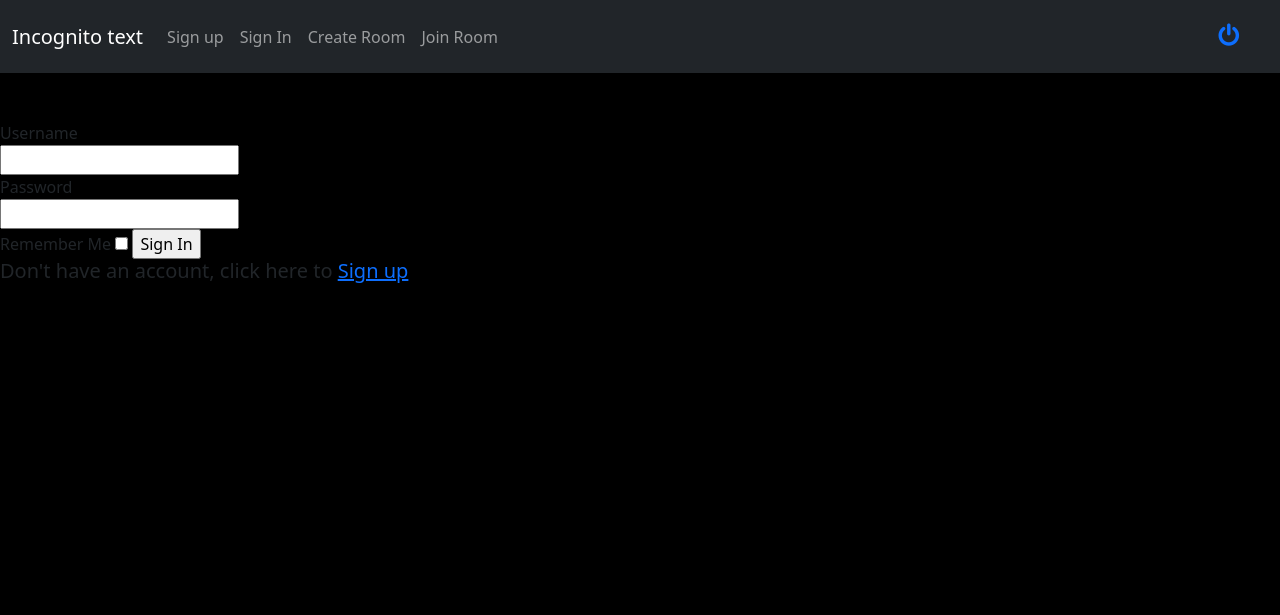
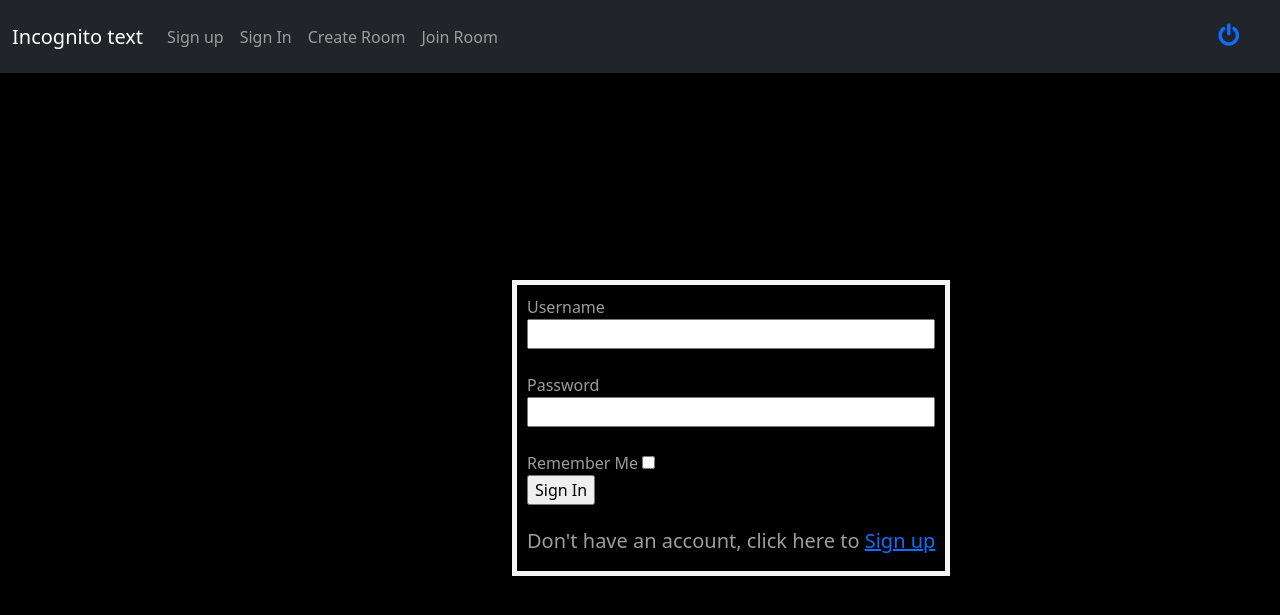
Before and after one commit to parzival979/incognito-text, a Flask app: page /sign_in in a window 1280 px wide. Shown: the top 615 px of the page. Run offline with Flask 2, Linux system fonts and the light colour scheme.

Commit message:
changed sign_in

```diff
--- a/templates/home.html
+++ b/templates/home.html
@@ -6,7 +6,5 @@
         <h1 style="text-align:center;">Incognito Text</h1>
         <br>
         <h2 style="text-align:center;">A Simple,Minimalistic Anonymous Texting Web App</h2>
-        <br><br>
-        <h5 style="text-align: center;">Click on the links to proceed further!</h5>
       </div>
 {% endblock %}
--- a/templates/main.html
+++ b/templates/main.html
@@ -21,6 +21,20 @@
         }
         .typing{
           color: rgba(255, 255, 255, 0.615);
+        }
+        .sign_in{
+          color: rgba(255, 255, 255, 0.615);
+          position:absolute;
+          left: 40%; top:35%;
+          padding:10px;
+          border: 5px solid whitesmoke;
+        }
+        .sign_up{
+          color: rgba(255, 255, 255, 0.615);
+          position:absolute;
+          left: 40%; top:35%;
+          padding:10px;
+          border: 5px solid whitesmoke;
         }
     </style>
 </head>
--- a/templates/sign_in.html
+++ b/templates/sign_in.html
@@ -2,19 +2,21 @@
 
 {%  block content %}
     <br><br>
-    <form method="post">
+    <form method="post" class="sign_in">
     {{ sign_in_form.hidden_tag() }}
     {{ sign_in_form.username_field.label }}
     <br>
-    {{ sign_in_form.username_field() }}
-    <br>
+    {{ sign_in_form.username_field(style="width:100%;") }}
+    <br> <br>
     {{ sign_in_form.password_field.label }}
     <br>
-    {{ sign_in_form.password_field() }}
+    {{ sign_in_form.password_field(style="width:100%;") }}
+    <br> <br>
+    {{ sign_in_form.remember.label }}
+    {{ sign_in_form.remember() }}
     <br>
-        {{ sign_in_form.remember.label }}
-        {{ sign_in_form.remember() }}
     {{ sign_in_form.Sign_in() }}
+    <br> <br>
+    <h5>Don't have an account, click here to <a href="{{ url_for('sign_up')}}">Sign up</a></h5>
     </form>
-    <h5>Don't have an account, click here to <a href="{{ url_for('sign_up')}}">Sign up</a></h5>
 {% endblock %}
```
Also changed, not shown: templates/sign_up.html (+9 -7 lines).
